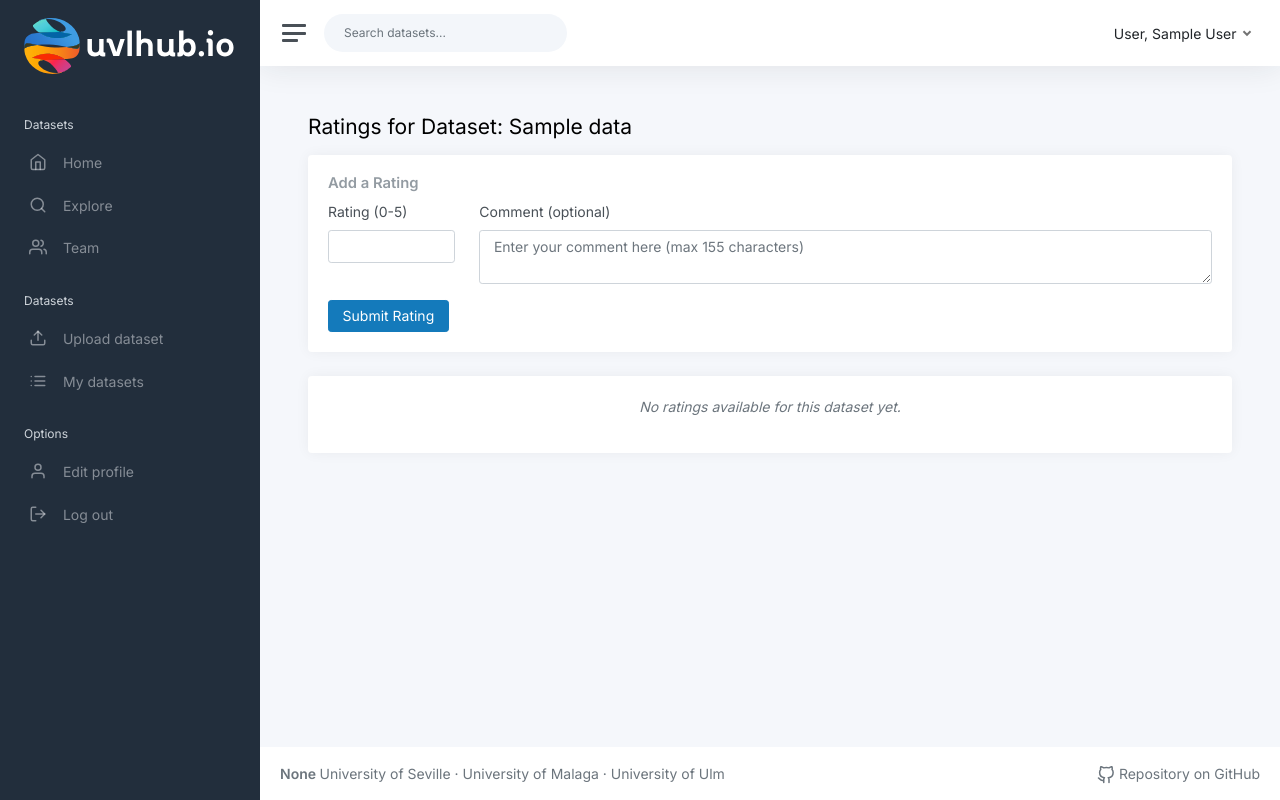
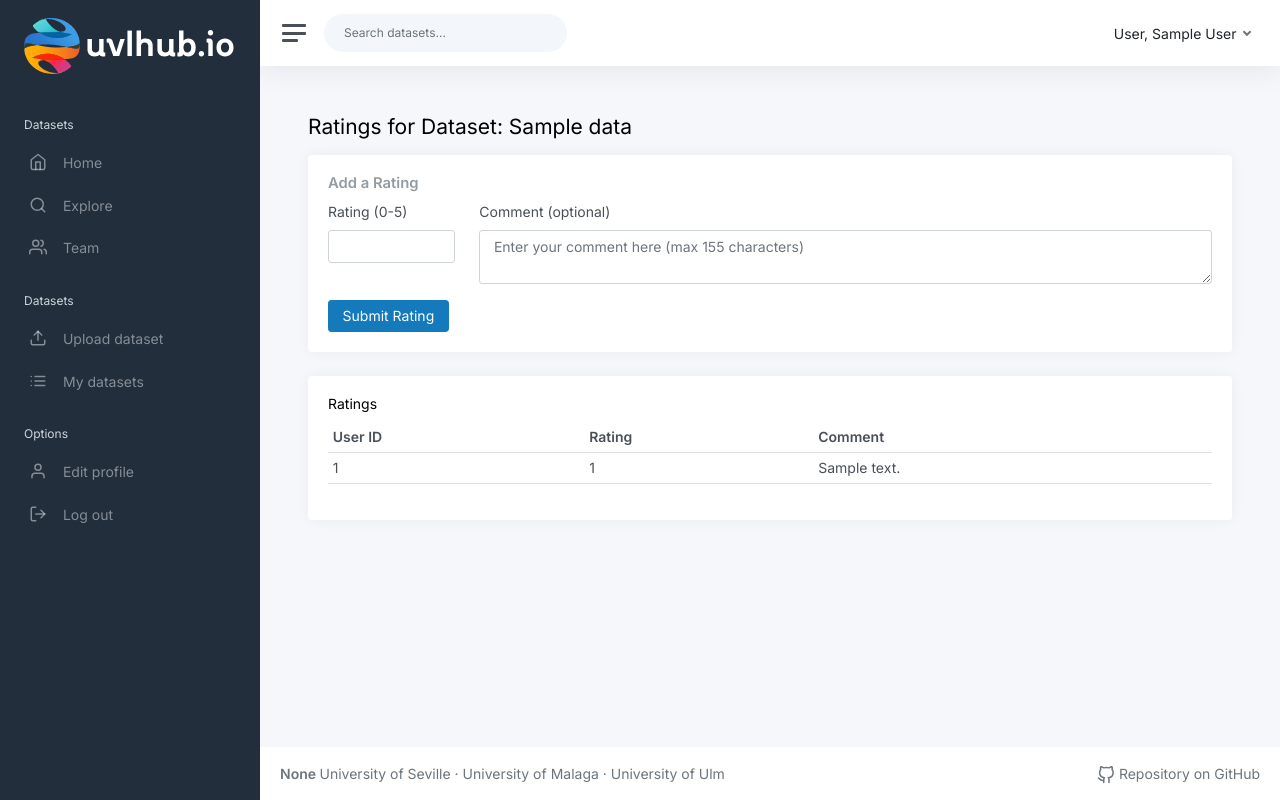
Before and after one commit to EGC-chicharrones/chicharrones-hub-1, a Flask app: page /dataset/rate/1/ in a window 1280 px wide. Run offline with Flask 3, Linux system fonts and the light colour scheme; a user stored in the database is signed in; tables that the repository leaves empty hold one stand-in row (values such as "Sample post"); parts of the project's set-up code (start-up, migrations or seed data) failed here and were passed over; some libraries are stand-ins or nearby versions.

Commit message:
feat:get datasets
Co-authored-by: Adrian <Adrcabmar@users.noreply.github.com>

```diff
--- a/app/modules/dataset/rating_service.py
+++ b/app/modules/dataset/rating_service.py
@@ -10,5 +10,15 @@ class RatingService(BaseService):
     def get_all_by_user(self, user_id):
         return self.repository.get_all_by_user(user_id)
 
-    def get_ratings(dataset_id):
-        return db.session.query(DatasetRating).filter_by(dataset_id=dataset_id).all()
+    def get_avg_rating(self, ds_meta_data_id):
+        return self.repository.calculate_avg_rating(ds_meta_data_id)
+
+    def get_ratings(self, ds_meta_data_id: int):
+        return DatasetRating.query.filter_by(ds_meta_data_id=ds_meta_data_id).all()
+
+    def create_rating(self, user_id:int, ds_meta_data_id:int, value:int, comment):
+        if comment is None:
+            comment = ""
+        rating=self.repository.create(user_id=user_id, ds_meta_data_id=ds_meta_data_id, value=value, comment=comment)
+        self.repository.session.commit()
+        return rating
--- a/app/modules/dataset/routes.py
+++ b/app/modules/dataset/routes.py
@@ -6,6 +6,7 @@ import tempfile
 import uuid
 from datetime import datetime, timezone
 from zipfile import ZipFile
+
 
 from app.modules.dataset.rating_service import RatingService
 
@@ -20,7 +21,7 @@ from flask import (
     url_for,
 )
 from flask_login import login_required, current_user
-
+from app.modules.dataset.rating_service import RatingService
 from app.modules.dataset.forms import DataSetForm, RatingForm
 from app.modules.dataset.models import DSDownloadRecord
 from app.modules.dataset import dataset_bp
@@ -31,7 +32,6 @@ from app.modules.dataset.services import (
     DSViewRecordService,
     DataSetService,
     DOIMappingService,
-    DatasetRatingService,
 )
 from app.modules.zenodo.services import ZenodoService
 
@@ -44,7 +44,7 @@ dsmetadata_service = DSMetaDataService()
 zenodo_service = ZenodoService()
 doi_mapping_service = DOIMappingService()
 ds_view_record_service = DSViewRecordService()
-dataset_rating_service= DatasetRatingService()
+dataset_rating_service= RatingService()
 
 
 @dataset_bp.route("/dataset/upload", methods=["GET", "POST"])
@@ -213,104 +213,49 @@ def get_unsynchronized_dataset(dataset_id):
 def view_rating_form(dataset_id):
     form = RatingForm()
     dataset = dataset_service.get_or_404(dataset_id)  # Obtener el dataset o 404
+    ds_meta_data_id = dataset.ds_meta_data.id  # Obtenemos el `ds_meta_data_id`
+    ratings = rating_service.get_ratings(ds_meta_data_id)  # Obtenemos directamente las valoraciones
 
     # Renderiza la página del formulario de rating
-    return render_template('dataset/view_ratings.html', form=form, dataset=dataset)
-
-# @dataset_bp.route('/dataset/rate/<int:dataset_id>/', methods=['POST'])
-# @login_required
-# def create_rating(dataset_id):
-#     form = RatingForm()
-#     # Obtén el dataset usando el ID
-#     dataset = dataset_service.get_or_404(dataset_id)  # Asegúrate de tener este método en el servicio
-
-#     if form.validate_on_submit():
-#         result = dataset_service.create_rating(
-#             dataset_id=dataset_id,
-#             user_id=current_user.id,
-#             value=form.value.data,
-#             comment=form.comment.data
-#         )
-
-#         # Manejo de respuesta de servicio
-#         return dataset_service.handle_service_response(
-#             result=result,
-#             errors=form.errors,
-#             success_url_redirect=url_for('dataset.list_ratings', dataset_id=dataset_id),
-#             success_msg='¡Rating creado exitosamente!',
-#             error_template='dataset/create_rating.html',
-#             form=form,
-#             dataset=dataset
-#         )
-
-#     # Aquí se pasa el dataset como contexto al renderizar el formulario
-#     return render_template('dataset/view_ratings.html', form=form, dataset=dataset)
+    return render_template('dataset/view_ratings.html', form=form, dataset=dataset, ratings=ratings)
 
 
 
-@dataset_bp.route("/dataset/rate/<int:dataset_id>/", methods=["GET"])
-@login_required
-def list_rating(dataset_id):
-    dataset = dataset_service.get_dataset(dataset_id)
-    dataset_ratings = dataset_rating_service.get_ratings(dataset_id)
-    return render_template(
-        "dataset/view_ratings.html",
-        dataset=dataset,
-        dataset_ratings=dataset_ratings,
-    )
-
-@dataset_bp.route("/dataset/create/rate/<int:dataset_id>/", methods=['POST'])
-@login_required
-def create_dataset_rating(dataset_id):
-
-    form = RatingForm()
-    dataset = dataset_service.get_or_404(dataset_id)
-    if not dataset:
-        abort(404)
-
-    if request.method == "POST":
-        if form.validate_on_submit():
-            try:
-                # Guardar la nueva valoración usando el servicio
-                dataset_rating= dataset_rating_service.create_rating(
-                    user_id=current_user.id,
-                    dataset_id=dataset_id,
-                    rating=form.rating.data,
-                    comment=form.comment.data,
-                )
-                logger.info(f"Created rating: {dataset_rating}")
-                return redirect(url_for("dataset.list_dataset"))
-            except Exception as exc:
-                logger.exception(f"Exception while create dataset rating data in local {exc}")
-            return jsonify({"Exception while create dataset rating data in local: ": str(exc)}), 400
-
-    return render_template("dataset/view_ratings.html", form=form, dataset=dataset)
-
-'''
-@dataset_bp.route('/dataset/rate/<int:dataset_id>/', methods=['GET', 'POST'])
+@dataset_bp.route("/datasets/<int:dataset_id>/create/rating", methods=["GET","POST"])
 @login_required
 def create_rating(dataset_id):
-    form = RatingForm()
-    dataset = dataset_service.get_or_404(dataset_id)
-    if form.validate_on_submit():
-        result = dataset_service.create_rating(
-            dataset_id=dataset_id,
-            user_id=current_user.id,
-            value=form.value.data,
-            comment=form.comment.data
-        )
+    user_id = current_user.id
+    value = request.form.get('value')
+    comment = request.form.get('comment')
 
-        # Manejo de respuesta de servicio
-        return dataset_service.handle_service_response(
-            result=result,
-            errors=form.errors,
-            success_url_redirect=url_for('dataset.list_ratings', dataset_id=dataset_id),
-            success_msg='¡Rating creado exitosamente!',
-            error_template='dataset/create_rating.html',
-            form=form,
-            dataset=dataset
-        )
+    new_rating = rating_service.create_rating(dataset_id, user_id, value, comment)
 
-    # Aquí se pasa el dataset como contexto al renderizar el formulario
-    return render_template('dataset/view_ratings.html', form=form, dataset=dataset)
-    '''
+    dataset = dataset_service.get_synchronized(dataset_id)
+    dataset_ratings = rating_service.get_ratings(dataset_id)
+
+    return render_template("dataset/view_ratings.html", dataset=dataset, dataset_ratings=dataset_ratings, new_rating=new_rating)
+
+@dataset_bp.route('/dataset/avg_rating/<int:dataset_id>/', methods=['GET'])
+@login_required
+def get_avg_rating_view_dataset(dataset_id):
+    avg_rating = rating_service.get_avg_rating(dataset_id)
+
+    # Llamamos a get_synchronized para obtener los datasets
+    datasets = dataset_service.get_synchronized(dataset_id)
+
+    # Verificamos si encontramos un dataset válido
+    if isinstance(datasets, list) and len(datasets) > 0:
+        dataset = datasets[0]  # Obtenemos el primer dataset de la lista
+    else:
+        dataset = None  # No se encuentra el dataset, asignamos None
+
+    # Si no hay dataset, redirigir o mostrar un mensaje adecuado
+    if not dataset:
+        return redirect(url_for('dataset.delete'))  # Redirige a la lista de datasets, por ejemplo
+
+    # Pasamos 'dataset' a la plantilla
+    return render_template(
+        'dataset/index.html',
+        dataset=dataset,  # Ahora 'dataset' es un solo objeto (no una lista)
+        avg_rating=avg_rating
+    )
--- a/app/modules/dataset/seeders.py
+++ b/app/modules/dataset/seeders.py
@@ -75,15 +75,14 @@ class DataSetSeeder(BaseSeeder):
 
         # Crear DatasetRating para cada DataSet
         ratings = []
-        for dataset in seeded_datasets:
+        for dataset in ds_meta_data_list:
             num_ratings = random.randint(1, 3)
             for _ in range(num_ratings):
                 rating = DatasetRating(
                     value=random.randint(1, 5),
                     comment=f"Comentario para el dataset {dataset.id}",
                     user_id=random.choice([user1.id, user2.id]),
-                    dataset_id=dataset.id,
-                    created_at=datetime.now(timezone.utc)
+                    ds_meta_data_id=dataset.id,
                 )
                 ratings.append(rating)
 
--- a/app/modules/dataset/templates/dataset/view_dataset.html
+++ b/app/modules/dataset/templates/dataset/view_dataset.html
@@ -163,7 +163,7 @@
                     <div class="col-md-8 col-12">
                         <div class="d-flex align-items-center">
                             <span class="badge bg-warning text-dark">{{ dataset.rating }} /5</span>
-                            <a href="{{ url_for('dataset.list_rating', dataset_id=dataset.id) }}" class="btn btn-outline-primary btn-sm ms-3" style="border-radius: 5px;">
+                            <a href="{{ url_for('dataset.get_avg_rating_view_dataset', dataset_id=dataset.id) }}" class="btn btn-outline-primary btn-sm ms-3" style="border-radius: 5px;">
                                 <i data-feather="star" class="center-button-icon"></i> Ratings
                             </a>
                         </div>
--- a/app/modules/dataset/templates/dataset/view_ratings.html
+++ b/app/modules/dataset/templates/dataset/view_ratings.html
@@ -9,7 +9,7 @@
     <div class="card">
         <div class="card-body">
             <h5 class="card-title">Add a Rating</h5>
-            <form action="{{ url_for('dataset.create_dataset_rating', dataset_id=dataset.id) }}" method="post">
+            <form action="{{ url_for('dataset.create_rating', dataset_id=dataset.id) }}" method="post">
                 <div class="row">
                     <div class="col-md-2">
                         <label for="value" class="form-label">Rating (0-5)</label>
@@ -26,7 +26,7 @@
     </div>
 </div>
 
-{% if dataset_ratings %}
+{% if ratings %}
     <div class="col-12">
         <div class="card">
             <div class="card-body">
@@ -37,16 +37,14 @@
                             <th>User ID</th>
                             <th>Rating</th>
                             <th>Comment</th>
-                            <th>Date</th>
                         </tr>
                     </thead>
                     <tbody>
-                        {% for dataset_rating in dataset_ratings %}
+                        {% for rating in ratings %}
                             <tr>
-                                <td>{{ dataset_rating.user_id }}</td>
-                                <td>{{ dataset_rating.value }}</td>
-                                <td>{{ dataset_rating.comment or "No comment" }}</td>
-                                <td>{{ dataset_rating.created_at.strftime('%Y-%m-%d') }}</td>
+                                <td>{{ rating.user_id }}</td>
+                                <td>{{ rating.value }}</td>
+                                <td>{{ rating.comment or "No comment" }}</td>
                             </tr>
                         {% endfor %}
                     </tbody>
--- a/app/modules/public/templates/public/index.html
+++ b/app/modules/public/templates/public/index.html
@@ -79,8 +79,8 @@
                                 <span class=" text-secondary">
                                     Rating:
                                 </span>
-                                <span class="badge bg-warning text-dark">{{ dataset.rating }} /5</span>
-                                <a href="{{ url_for('dataset.list_rating', dataset_id=dataset.id) }}" class="btn btn-outline-primary btn-sm ms-3" style="border-radius: 5px;">
+                                <span class="badge bg-warning text-dark">{{ dataset.ds_meta_data.rating_avg }} /5</span>
+                                <a href="{{ url_for('dataset.view_rating_form', dataset_id=dataset.id) }}" class="btn btn-outline-primary btn-sm ms-3" style="border-radius: 5px;">
                                     <i data-feather="star" class="center-button-icon"></i> Ratings
                                 </a>
                             </div>
```
Also changed, not shown: app/modules/dataset/models.py (+5 -9 lines), app/modules/dataset/rating_repository.py (+11 -0 lines), app/modules/dataset/repositories.py (+0 -22 lines), app/modules/dataset/services.py (+9 -10 lines), migrations/versions/839053cc74d7_initial_migration.py (added, +32 -0 lines), migrations/versions/fb7bff7660e4_initial_migration.py (added, +44 -0 lines).
